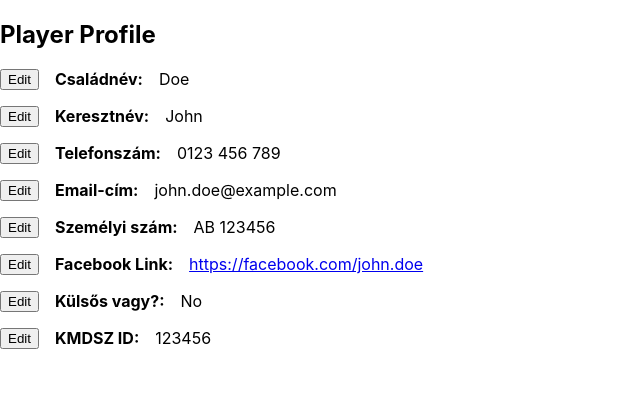
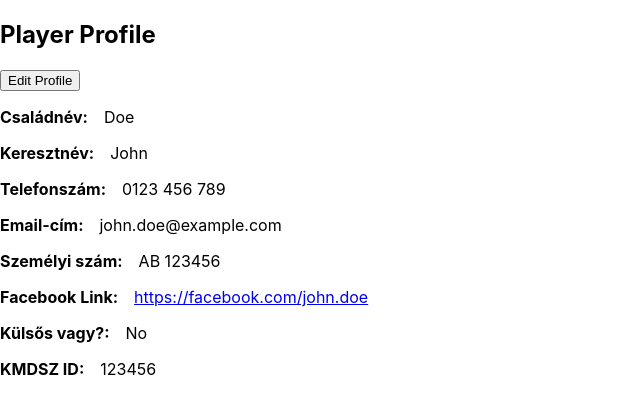
Before and after one commit to aleeez/basszhattyuk-team, a React (Create React App) app in the folder bsz-frontend/: page /profile in a window 1280 px wide. Shown: the top 414 px of the page, without its empty margins (0-640 px from the left). Built offline with nearby package versions, Linux system fonts and the light colour scheme.

Commit message:
adding Edit Profile button

```diff
--- a/bsz-frontend/src/components/players/profile/Profile.tsx
+++ b/bsz-frontend/src/components/players/profile/Profile.tsx
@@ -4,6 +4,7 @@ import { fieldComponents } from "../records/FieldComponent";
 import { formatPlayerData } from "../utils/FormatPlayerData";
 import ViewField from "./ViewField";
 
+// Initial mock data
 const initialPlayerData: PlayerUpdateDTO = {
   lastName: "Doe",
   firstName: "John",
@@ -18,6 +19,7 @@ const initialPlayerData: PlayerUpdateDTO = {
 const Profile: React.FC = () => {
 
   const [playerData, setPlayerData] = useState<PlayerUpdateDTO>(formatPlayerData(initialPlayerData));
+  const [isEditing, setIsEditing] = useState<boolean>(false);
   const [editingField, setEditingField] = useState<string | null>(null);
 
   const updateField = (field: keyof PlayerUpdateDTO, value: any) => {
@@ -27,6 +29,7 @@ const Profile: React.FC = () => {
     });
     setPlayerData(updatedData);
   };
+
 
   const renderComponent = (fieldKey: keyof PlayerUpdateDTO, value: any) => {
     const { Component } = fieldComponents[fieldKey];
@@ -43,6 +46,13 @@ const Profile: React.FC = () => {
     <div>
       <h2>Player Profile</h2>
 
+      <button
+        onClick={() => setIsEditing(!isEditing)} // Toggle edit mode
+        style={{ marginBottom: "1rem" }}
+      >
+        {isEditing ? "Cancel Edit" : "Edit Profile"}
+      </button>
+
       {Object.entries(playerData).map(([key, value]) => {
         const fieldKey = key as keyof PlayerUpdateDTO;
         const { label } = fieldComponents[fieldKey];
@@ -52,6 +62,7 @@ const Profile: React.FC = () => {
             key={fieldKey}
             style={{ marginBottom: "1rem", display: "flex", alignItems: "center" }}
           >
+            {isEditing && (
               <button
                 onClick={() =>
                   editingField === key
@@ -62,10 +73,13 @@ const Profile: React.FC = () => {
               >
                 {editingField === key ? "Save" : "Edit"}
               </button>
+            )}
+
             <label htmlFor={key} style={{ fontWeight: "bold", marginRight: "1rem" }}>
               {label}:
             </label>
-            {editingField === key ? (
+
+            {isEditing && editingField === key ? (
               renderComponent(fieldKey, value)
             ) : (
               <ViewField fieldKey={fieldKey} value={value} />
```
Lines whose indentation alone changed are shown as unchanged.
